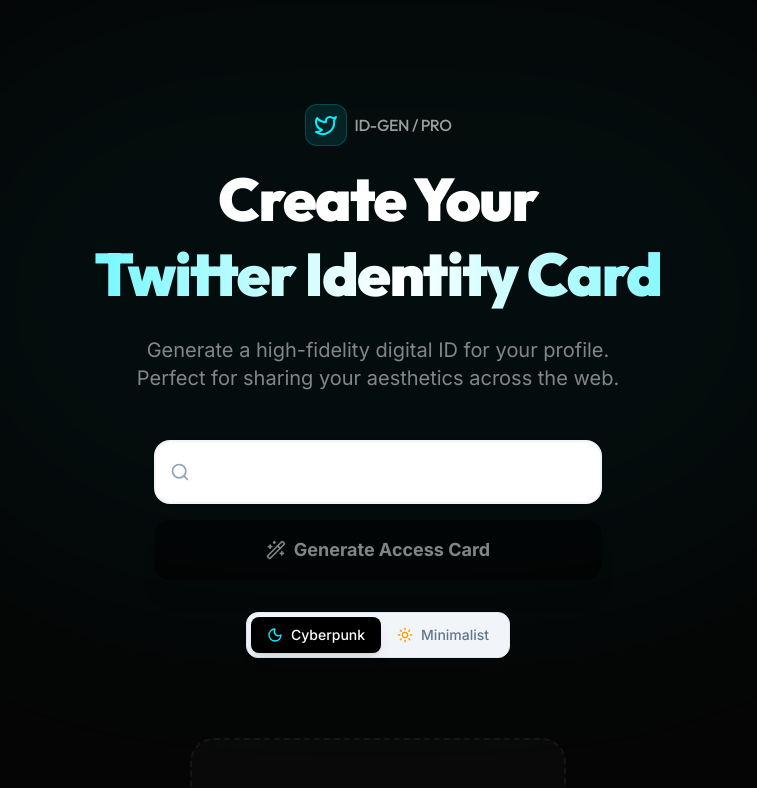
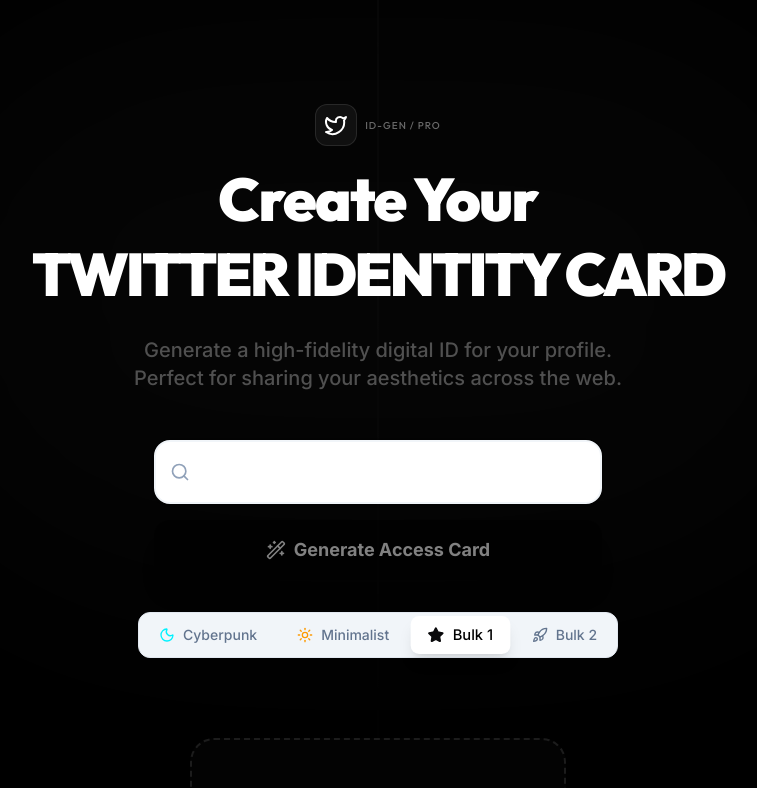
Before and after one commit to ch3ronsa/Twitter-card, a Next.js app: page / in a window 1280 px wide. Shown: the top 788 px of the page, without its empty margins (262-1019 px from the left). Built offline with nearby package versions, Linux system fonts and the light colour scheme.

Commit message:
Bulk 1: Renamed Noir to Bulk 1 and added Bulk 2 theme with cosmic background

```diff
--- a/src/app/globals.css
+++ b/src/app/globals.css
@@ -58,6 +58,18 @@
   --primary: #64748b;
 }
 
+[data-theme='bulk1'] {
+  --background: #000000;
+  --foreground: #ffffff;
+  --primary: #ffffff;
+}
+
+[data-theme='bulk2'] {
+  --background: #0a0a0f;
+  --foreground: #ffffff;
+  --primary: #8b5cf6;
+}
+
 body {
   background: var(--background);
   color: var(--foreground);
@@ -86,6 +98,22 @@
   -webkit-backdrop-filter: blur(10px);
   border: 1px solid rgba(0, 0, 0, 0.05);
   box-shadow: 0 10px 30px rgba(0, 0, 0, 0.05);
+}
+
+.bulk1-glass {
+  background: rgba(0, 0, 0, 0.95);
+  backdrop-filter: blur(20px);
+  -webkit-backdrop-filter: blur(20px);
+  border: 1px solid rgba(255, 255, 255, 0.15);
+  box-shadow: 0 0 50px rgba(255, 255, 255, 0.05);
+}
+
+.bulk2-glass {
+  background: rgba(10, 10, 20, 0.4);
+  backdrop-filter: blur(15px);
+  -webkit-backdrop-filter: blur(15px);
+  border: 1px solid rgba(139, 92, 246, 0.3);
+  box-shadow: 0 0 30px rgba(0, 0, 0, 0.5);
 }
 
 .grain {
--- a/src/app/page.tsx
+++ b/src/app/page.tsx
@@ -12,7 +12,7 @@
 export default function Home() {
   const [userData, setUserData] = useState<TwitterUserData | null>(null);
   const [isLoading, setIsLoading] = useState(false);
-  const [theme, setTheme] = useState<'cyberpunk' | 'minimalist'>('cyberpunk');
+  const [theme, setTheme] = useState<'cyberpunk' | 'minimalist' | 'bulk1' | 'bulk2'>('bulk1');
   const cardRef = useRef<HTMLDivElement>(null);
 
   const handleGenerate = async (username: string) => {
@@ -54,13 +54,22 @@
   };
 
   return (
-    <main className={`min-h-screen flex flex-col items-center justify-start p-6 transition-colors duration-500 ${theme === 'cyberpunk' ? 'bg-[#050505] text-white' : 'bg-[#f8fafc] text-slate-900'
+    <main className={`min-h-screen flex flex-col items-center justify-start p-6 transition-colors duration-500 overflow-x-hidden ${theme === 'cyberpunk' ? 'bg-[#050505] text-white' :
+      theme === 'bulk1' ? 'bg-black text-white' :
+        theme === 'bulk2' ? 'bg-[#0a0a0f] text-white' :
+          'bg-[#f8fafc] text-slate-900'
       }`} data-theme={theme}>
 
       {/* Background decoration */}
       <div className="fixed inset-0 overflow-hidden pointer-events-none opacity-20">
-        <div className={`absolute top-0 left-1/2 -translate-x-1/2 w-[1000px] h-[600px] rounded-full blur-[120px] ${theme === 'cyberpunk' ? 'bg-cyber-blue/20' : 'bg-slate-300/30'
+        <div className={`absolute top-0 left-1/2 -translate-x-1/2 w-[1000px] h-[600px] rounded-full blur-[120px] ${theme === 'cyberpunk' ? 'bg-cyber-blue/20' :
+          theme === 'bulk1' ? 'bg-white/10' :
+            theme === 'bulk2' ? 'bg-purple-600/20' :
+              'bg-slate-300/30'
           }`}></div>
+        {(theme === 'bulk1' || theme === 'bulk2') && (
+          <div className="absolute top-0 left-1/2 -translate-x-1/2 w-px h-screen bg-gradient-to-b from-white/20 to-transparent"></div>
+        )}
       </div>
 
       <div className="relative z-10 w-full max-w-4xl flex flex-col items-center pt-12 md:pt-20">
@@ -69,22 +78,40 @@
           animate={{ opacity: 1, scale: 1 }}
           className="flex items-center gap-2 mb-4"
         >
-          <div className={`p-2 rounded-xl ${theme === 'cyberpunk' ? 'bg-cyber-blue/10 border border-cyber-blue/20' : 'bg-slate-100 border border-slate-200'}`}>
-            <Twitter className={theme === 'cyberpunk' ? 'text-cyber-blue' : 'text-slate-400'} size={24} />
+          <div className={`p-2 rounded-xl ${theme === 'cyberpunk' ? 'bg-cyber-blue/10 border border-cyber-blue/20' :
+            theme === 'bulk1' || theme === 'bulk2' ? 'bg-white/5 border border-white/10' :
+              'bg-slate-100 border border-slate-200'
+            }`}>
+            <Twitter className={
+              theme === 'cyberpunk' ? 'text-cyber-blue' :
+                theme === 'bulk1' ? 'text-white' :
+                  theme === 'bulk2' ? 'text-blue-400' :
+                    'text-slate-400'
+            } size={24} />
           </div>
-          <span className={`font-display font-medium tracking-tight ${theme === 'cyberpunk' ? 'text-white/60' : 'text-slate-400'}`}>
+          <span className={`font-display font-medium tracking-tight ${theme === 'cyberpunk' ? 'text-white/60' :
+            theme === 'bulk1' || theme === 'bulk2' ? 'text-white/40 uppercase tracking-widest text-[10px]' :
+              'text-slate-400'
+            }`}>
             ID-GEN / PRO
           </span>
         </motion.div>
 
         <h1 className="text-4xl md:text-6xl font-display font-black text-center mb-6 tracking-tight leading-tight">
           Create Your <br />
-          <span className={theme === 'cyberpunk' ? 'shimmer-text' : 'text-slate-900'}>
+          <span className={
+            theme === 'cyberpunk' ? 'shimmer-text' :
+              theme === 'bulk1' || theme === 'bulk2' ? 'uppercase tracking-tighter' :
+                'text-slate-900'
+          }>
             Twitter Identity Card
           </span>
         </h1>
 
-        <p className={`max-w-lg text-center mb-12 text-lg md:text-xl ${theme === 'cyberpunk' ? 'text-white/50' : 'text-slate-500'}`}>
+        <p className={`max-w-lg text-center mb-12 text-lg md:text-xl ${theme === 'cyberpunk' ? 'text-white/50' :
+          theme === 'bulk1' || theme === 'bulk2' ? 'text-white/30 font-medium' :
+            'text-slate-500'
+          }`}>
           Generate a high-fidelity digital ID for your profile.
           Perfect for sharing your aesthetics across the web.
         </p>
@@ -112,15 +139,15 @@
                   <div className="flex gap-4">
                     <button
                       onClick={handleDownload}
-                      className="flex items-center gap-2 px-6 py-3 rounded-full bg-white text-black font-bold shadow-lg hover:shadow-xl hover:scale-105 transition-all active:scale-95"
+                      className="flex items-center gap-2 px-6 py-3 rounded-full font-bold shadow-lg hover:shadow-xl hover:scale-105 transition-all active:scale-95 bg-white text-black"
                     >
                       <Download size={18} />
                       Download HD
                     </button>
                     <button
-                      className={`flex items-center gap-2 px-6 py-3 rounded-full font-bold shadow-lg hover:shadow-xl hover:scale-105 transition-all active:scale-95 border ${theme === 'cyberpunk'
-                        ? 'border-white/10 bg-white/5 text-white'
-                        : 'border-slate-200 bg-white text-slate-800'
+                      className={`flex items-center gap-2 px-6 py-3 rounded-full font-bold shadow-lg hover:shadow-xl hover:scale-105 transition-all active:scale-95 border ${theme === 'cyberpunk' ? 'border-white/10 bg-white/5 text-white' :
+                        theme === 'bulk1' || theme === 'bulk2' ? 'border-white/20 bg-black text-white' :
+                          'border-slate-200 bg-white text-slate-800'
                         }`}
                     >
                       <Share2 size={18} />
@@ -134,7 +161,9 @@
                     key="empty"
                     initial={{ opacity: 0 }}
                     animate={{ opacity: 1 }}
-                    className={`flex flex-col items-center text-center p-12 rounded-3xl border-2 border-dashed ${theme === 'cyberpunk' ? 'border-white/5 bg-white/[0.02] text-white/20' : 'border-slate-100 bg-slate-50 text-slate-300'
+                    className={`flex flex-col items-center text-center p-12 rounded-3xl border-2 border-dashed ${theme === 'cyberpunk' ? 'border-white/5 bg-white/[0.02] text-white/20' :
+                      theme === 'bulk1' || theme === 'bulk2' ? 'border-white/10 bg-white/[0.01] text-white/10' :
+                        'border-slate-100 bg-slate-50 text-slate-300'
                       }`}
                   >
                     <Sparkles size={48} className="mb-4" />
@@ -147,7 +176,10 @@
         </div>
       </div>
 
-      <footer className={`mt-auto pt-20 pb-8 text-sm ${theme === 'cyberpunk' ? 'text-white/20' : 'text-slate-400'}`}>
+      <footer className={`mt-auto pt-20 pb-8 text-sm ${theme === 'cyberpunk' ? 'text-white/20' :
+        theme === 'bulk1' || theme === 'bulk2' ? 'text-white/10 uppercase tracking-[0.3em] font-bold' :
+          'text-slate-400'
+        }`}>
         Built with Precision & Style. Based on X / Twitter.
       </footer>
     </main>
--- a/src/components/AccessCard.tsx
+++ b/src/components/AccessCard.tsx
@@ -1,19 +1,19 @@
-"use client";
-
 import React from 'react';
 import { TwitterUserData } from '@/lib/mockData';
 import { QRCodeSVG } from 'qrcode.react';
-import { Verified, Calendar, Users, MapPin, Twitter } from 'lucide-react';
+import { Verified, Calendar, Users, Twitter, Star, Rocket } from 'lucide-react';
 import { motion } from 'framer-motion';
 
 interface AccessCardProps {
     data: TwitterUserData;
-    theme: 'cyberpunk' | 'minimalist';
+    theme: 'cyberpunk' | 'minimalist' | 'bulk1' | 'bulk2';
     cardRef: React.RefObject<HTMLDivElement | null>;
 }
 
 export const AccessCard: React.FC<AccessCardProps> = ({ data, theme, cardRef }) => {
     const isCyber = theme === 'cyberpunk';
+    const isBulk1 = theme === 'bulk1';
+    const isBulk2 = theme === 'bulk2';
 
     return (
         <motion.div
@@ -22,89 +22,135 @@
             transition={{ duration: 0.5, ease: "easeOut" }}
             className="relative p-1 rounded-3xl group"
         >
-            {/* Background Glow for Cyberpunk */}
+            {/* Background Glows */}
             {isCyber && (
                 <div className="absolute -inset-0.5 bg-gradient-to-r from-cyber-blue via-cyber-purple to-cyber-pink rounded-3xl blur opacity-30 group-hover:opacity-50 transition duration-1000 group-hover:duration-200 animate-pulse"></div>
+            )}
+            {isBulk1 && (
+                <div className="absolute -inset-2 bg-gradient-to-b from-white/10 to-transparent rounded-[40px] blur-2xl opacity-50"></div>
+            )}
+            {isBulk2 && (
+                <div className="absolute -inset-1 bg-gradient-to-r from-blue-600/20 via-purple-600/20 to-blue-600/20 rounded-3xl blur-xl opacity-50 animate-pulse"></div>
             )}
 
             <div
                 ref={cardRef}
-                className={`relative w-[350px] md:w-[400px] aspect-[1.586/1] rounded-3xl overflow-hidden grain ${isCyber ? 'cyber-glass text-white' : 'minimal-glass text-slate-800'
+                className={`relative w-[350px] md:w-[400px] aspect-[1.586/1] rounded-3xl overflow-hidden grain ${isCyber ? 'cyber-glass text-white' :
+                        isBulk1 ? 'bulk1-glass text-white border-white/20' :
+                            isBulk2 ? 'bulk2-glass text-white border-white/10' :
+                                'minimal-glass text-slate-800'
                     }`}
             >
+                {/* Background Image for Bulk 2 */}
+                {isBulk2 && (
+                    <div className="absolute inset-0 z-0">
+                        <img
+                            src="/bulk-bg.png"
+                            alt="Bulk BG"
+                            className="w-full h-full object-cover opacity-40 scale-110 group-hover:scale-100 transition-transform duration-1000"
+                        />
+                        <div className="absolute inset-0 bg-gradient-to-b from-black/60 via-black/20 to-black/80"></div>
+                    </div>
+                )}
+
                 {/* Decorative Elements */}
                 {isCyber ? (
                     <>
                         <div className="absolute top-0 right-0 w-32 h-32 bg-cyber-blue/10 rounded-full -mr-16 -mt-16 blur-3xl"></div>
                         <div className="absolute bottom-0 left-0 w-32 h-32 bg-cyber-purple/10 rounded-full -ml-16 -mb-16 blur-3xl"></div>
-                        <div className="absolute top-4 right-4 flex gap-1">
-                            <div className="w-2 h-2 rounded-full bg-cyber-blue animate-pulse"></div>
-                            <div className="w-2 h-2 rounded-full bg-cyber-purple animate-pulse delay-75"></div>
-                            <div className="w-2 h-2 rounded-full bg-cyber-pink animate-pulse delay-150"></div>
-                        </div>
+                    </>
+                ) : isBulk1 ? (
+                    <>
+                        <div className="absolute top-0 left-1/2 -translate-x-1/2 w-full h-32 bg-gradient-to-b from-white/5 to-transparent"></div>
+                        <div className="absolute -top-24 left-1/2 -translate-x-1/2 w-1 h-48 bg-white/20 blur-sm"></div>
+                        <Star className="absolute top-4 right-4 w-4 h-4 text-white/40 animate-pulse" />
+                    </>
+                ) : isBulk2 ? (
+                    <>
+                        <div className="absolute top-2 right-12 w-32 h-32 bg-blue-500/10 rounded-full blur-3xl animate-pulse"></div>
+                        <Rocket className="absolute top-4 right-4 w-4 h-4 text-white/20 -rotate-45" />
                     </>
                 ) : (
                     <div className="absolute top-0 right-0 w-full h-1 bg-slate-100"></div>
                 )}
 
-                <div className="p-6 h-full flex flex-col justify-between">
+                <div className="p-6 h-full flex flex-col justify-between relative z-10">
                     <div className="flex justify-between items-start">
                         <div className="flex gap-4">
                             {/* Profile Image */}
-                            <div className={`relative p-1 rounded-2xl ${isCyber ? 'bg-gradient-to-br from-cyber-blue to-cyber-purple' : 'bg-slate-200'}`}>
+                            <div className={`relative p-1 rounded-2xl ${isCyber ? 'bg-gradient-to-br from-cyber-blue to-cyber-purple' :
+                                    isBulk1 ? 'bg-white/10 border border-white/20' :
+                                        isBulk2 ? 'bg-white/5 border border-white/10 backdrop-blur-sm' :
+                                            'bg-slate-200'
+                                }`}>
                                 <img
                                     src={data.profilePicture}
                                     alt={data.name}
-                                    className="w-16 h-16 rounded-xl bg-white object-cover"
+                                    className="w-16 h-16 rounded-xl bg-white object-cover shadow-2xl"
                                 />
                             </div>
 
                             <div>
                                 <div className="flex items-center gap-1">
-                                    <h2 className={`font-display font-bold text-xl ${isCyber ? 'text-glow' : ''}`}>
+                                    <h2 className={`font-display font-bold text-xl tracking-tight ${isCyber ? 'text-glow' :
+                                            isBulk1 ? 'uppercase tracking-widest' :
+                                                isBulk2 ? 'text-white drop-shadow-[0_0_8px_rgba(255,255,255,0.3)]' :
+                                                    ''
+                                        }`}>
                                         {data.name}
                                     </h2>
                                     {data.verified && (
-                                        <Verified className={`w-4 h-4 ${isCyber ? 'text-cyber-blue' : 'text-blue-500'}`} />
+                                        <Verified className={`w-4 h-4 ${isCyber ? 'text-cyber-blue' : isBulk1 ? 'text-white' : isBulk2 ? 'text-blue-400' : 'text-blue-500'}`} />
                                     )}
                                 </div>
-                                <p className={`text-sm ${isCyber ? 'text-cyber-blue/80' : 'text-slate-500'}`}>
+                                <p className={`text-sm ${isCyber ? 'text-cyber-blue/80' :
+                                        isBulk1 ? 'text-white/40 font-mono' :
+                                            isBulk2 ? 'text-blue-300/40 font-mono italic' :
+                                                'text-slate-500'
+                                    }`}>
                                     {data.username}
                                 </p>
                             </div>
                         </div>
 
-                        <Twitter className={`w-6 h-6 ${isCyber ? 'text-cyber-blue' : 'text-slate-300'}`} />
+                        <div className="flex flex-col items-end gap-1">
+                            <Twitter className={`w-5 h-5 ${isCyber ? 'text-cyber-blue' : isBulk1 ? 'text-white' : isBulk2 ? 'text-blue-400' : 'text-slate-300'}`} />
+                            {(isBulk1 || isBulk2) && <span className="text-[8px] uppercase tracking-tighter text-white/20">Identity Card</span>}
+                        </div>
                     </div>
 
                     <div className="mt-4">
-                        <p className={`text-sm line-clamp-2 leading-relaxed ${isCyber ? 'text-white/70' : 'text-slate-600'}`}>
+                        <p className={`text-sm line-clamp-2 leading-relaxed ${isCyber ? 'text-white/70' :
+                                isBulk1 ? 'text-white/60 font-medium' :
+                                    isBulk2 ? 'text-white/80 drop-shadow-sm' :
+                                        'text-slate-600'
+                            }`}>
                             {data.bio}
                         </p>
                     </div>
 
                     <div className="flex justify-between items-end mt-4">
-                        <div className="space-y-2">
-                            <div className="flex items-center gap-2 text-xs">
-                                <Users className={`w-3 h-3 ${isCyber ? 'text-cyber-purple' : 'text-slate-400'}`} />
-                                <span className={isCyber ? 'text-white/50' : 'text-slate-400'}>
-                                    <strong className={isCyber ? 'text-white' : 'text-slate-700'}>
+                        <div className="space-y-1.5 font-display">
+                            <div className="flex items-center gap-2 text-[10px] uppercase tracking-wider">
+                                <Users className={`w-3 h-3 ${isCyber ? 'text-cyber-purple' : isBulk1 || isBulk2 ? 'text-white/60' : 'text-slate-400'}`} />
+                                <span className={isCyber ? 'text-white/50' : isBulk1 || isBulk2 ? 'text-white/40' : 'text-slate-400'}>
+                                    <strong className={isCyber ? 'text-white' : isBulk1 || isBulk2 ? 'text-white' : 'text-slate-700'}>
                                         {data.followersCount.toLocaleString()}
-                                    </strong> followers
+                                    </strong> Members
                                 </span>
                             </div>
-                            <div className="flex items-center gap-2 text-xs">
-                                <Calendar className={`w-3 h-3 ${isCyber ? 'text-cyber-purple' : 'text-slate-400'}`} />
-                                <span className={isCyber ? 'text-white/50' : 'text-slate-400'}>
-                                    Member since <strong className={isCyber ? 'text-white' : 'text-slate-700'}>{data.memberSince}</strong>
+                            <div className="flex items-center gap-2 text-[10px] uppercase tracking-wider">
+                                <Calendar className={`w-3 h-3 ${isCyber ? 'text-cyber-purple' : isBulk1 || isBulk2 ? 'text-white/60' : 'text-slate-400'}`} />
+                                <span className={isCyber ? 'text-white/50' : isBulk1 || isBulk2 ? 'text-white/40' : 'text-slate-400'}>
+                                    EST <strong className={isCyber ? 'text-white' : isBulk1 || isBulk2 ? 'text-white' : 'text-slate-700'}>{data.memberSince}</strong>
                                 </span>
                             </div>
                         </div>
 
-                        <div className={`p-1.5 rounded-lg bg-white ${isCyber ? 'opacity-80' : 'opacity-100 border border-slate-100'}`}>
+                        <div className={`p-1.5 rounded-lg bg-white ${isCyber ? 'opacity-80' : isBulk1 ? 'invert' : isBulk2 ? 'opacity-90 grayscale shadow-lg' : 'opacity-100 border border-slate-100'}`}>
                             <QRCodeSVG
                                 value={`https://twitter.com/${data.username.replace('@', '')}`}
-                                size={48}
+                                size={44}
                                 level="L"
                                 includeMargin={false}
                             />
@@ -113,8 +159,19 @@
                 </div>
 
                 {/* Footer Bar */}
-                <div className={`absolute bottom-0 left-0 w-full h-1.5 ${isCyber ? 'bg-gradient-to-r from-cyber-blue via-cyber-purple to-cyber-pink' : 'bg-slate-200'
-                    }`}></div>
+                {isBulk1 || isBulk2 ? (
+                    <div className={`absolute bottom-2 left-6 right-6 flex justify-between items-center text-[7px] uppercase tracking-[0.2em] font-bold border-t pt-2 ${isBulk1 ? 'text-white/20 border-white/5' : 'text-blue-400/30 border-white/5'
+                        }`}>
+                        <span>One Exchange</span>
+                        <div className="flex items-center gap-1">
+                            <Star size={6} fill="currentColor" />
+                            <span>Bulk</span>
+                        </div>
+                        <span>Infinite Markets</span>
+                    </div>
+                ) : (
+                    <div className={`absolute bottom-0 left-0 w-full h-1.5 ${isCyber ? 'bg-gradient-to-r from-cyber-blue via-cyber-purple to-cyber-pink' : 'bg-slate-200'}`}></div>
+                )}
             </div>
         </motion.div>
     );
--- a/src/components/ThemeSwitcher.tsx
+++ b/src/components/ThemeSwitcher.tsx
@@ -1,21 +1,19 @@
-"use client";
-
 import React from 'react';
-import { Monitor, Moon, Sun } from 'lucide-react';
+import { Moon, Sun, Star, Rocket } from 'lucide-react';
 
 interface ThemeSwitcherProps {
-    currentTheme: 'cyberpunk' | 'minimalist';
-    setTheme: (theme: 'cyberpunk' | 'minimalist') => void;
+    currentTheme: 'cyberpunk' | 'minimalist' | 'bulk1' | 'bulk2';
+    setTheme: (theme: 'cyberpunk' | 'minimalist' | 'bulk1' | 'bulk2') => void;
 }
 
 export const ThemeSwitcher: React.FC<ThemeSwitcherProps> = ({ currentTheme, setTheme }) => {
     return (
-        <div className="flex p-1 rounded-xl bg-slate-100 dark:bg-zinc-900 border border-slate-200 dark:border-zinc-800">
+        <div className="flex flex-wrap justify-center gap-2 p-1 rounded-xl bg-slate-100 dark:bg-zinc-900 border border-slate-200 dark:border-zinc-800">
             <button
                 onClick={() => setTheme('cyberpunk')}
                 className={`flex items-center gap-2 px-4 py-2 rounded-lg text-sm font-medium transition-all ${currentTheme === 'cyberpunk'
-                        ? 'bg-black text-white shadow-lg'
-                        : 'text-slate-500 hover:text-slate-800'
+                    ? 'bg-black text-white shadow-lg'
+                    : 'text-slate-500 hover:text-slate-800'
                     }`}
             >
                 <Moon className="w-4 h-4 text-cyber-blue" />
@@ -24,13 +22,33 @@
             <button
                 onClick={() => setTheme('minimalist')}
                 className={`flex items-center gap-2 px-4 py-2 rounded-lg text-sm font-medium transition-all ${currentTheme === 'minimalist'
-                        ? 'bg-white text-slate-800 shadow-lg'
-                        : 'text-slate-500 hover:text-slate-800'
+                    ? 'bg-white text-slate-800 shadow-lg'
+                    : 'text-slate-500 hover:text-slate-800'
                     }`}
             >
                 <Sun className="w-4 h-4 text-amber-500" />
                 Minimalist
             </button>
+            <button
+                onClick={() => setTheme('bulk1')}
+                className={`flex items-center gap-2 px-4 py-2 rounded-lg text-sm font-medium transition-all ${currentTheme === 'bulk1'
+                    ? 'bg-white text-black shadow-lg scale-105'
+                    : 'text-slate-500 hover:text-slate-800'
+                    }`}
+            >
+                <Star className="w-4 h-4 text-zinc-950" fill="currentColor" />
+                Bulk 1
+            </button>
+            <button
+                onClick={() => setTheme('bulk2')}
+                className={`flex items-center gap-2 px-4 py-2 rounded-lg text-sm font-medium transition-all ${currentTheme === 'bulk2'
+                    ? 'bg-purple-600 text-white shadow-lg scale-105'
+                    : 'text-slate-500 hover:text-slate-800'
+                    }`}
+            >
+                <Rocket className="w-4 h-4" />
+                Bulk 2
+            </button>
         </div>
     );
 };
```
Also changed, not shown: public/bulk-bg.png (added).
